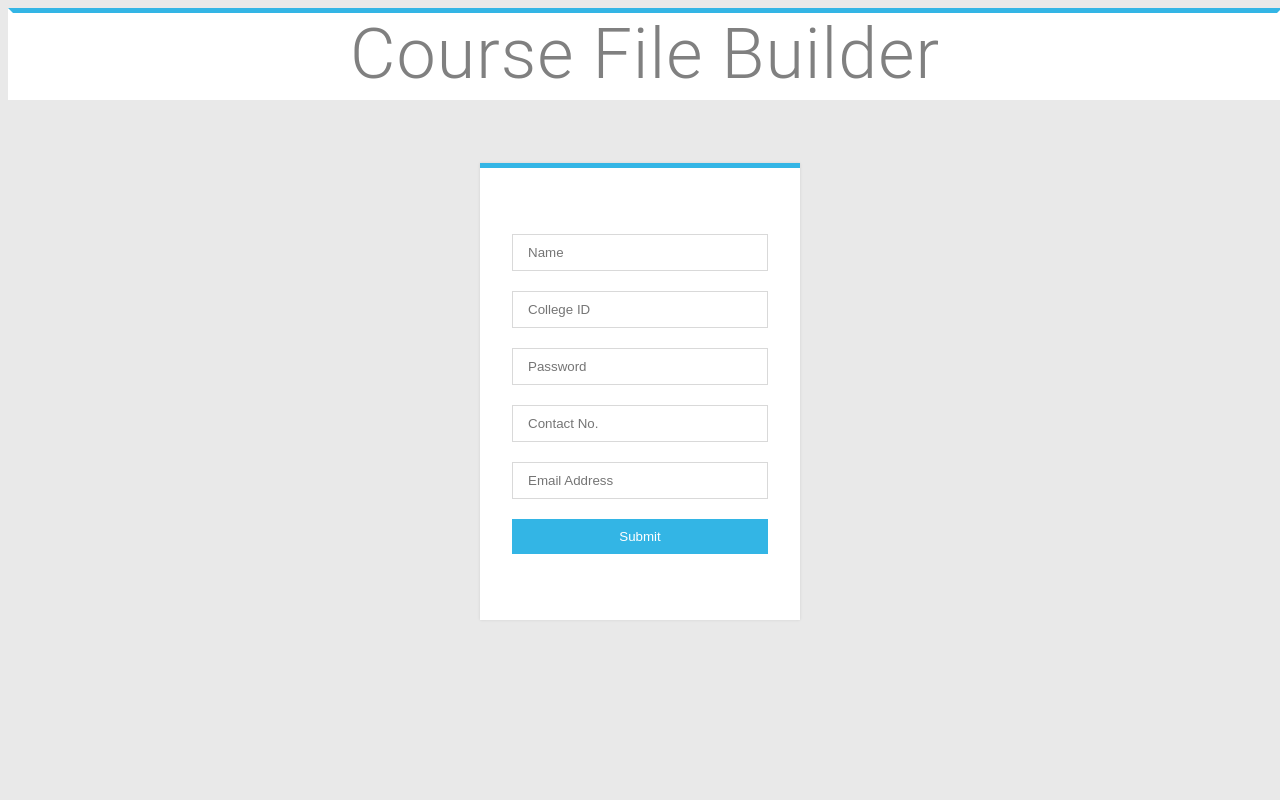
After one commit to aayush-g/CFP-UPES, a PHP site: page /sign_up.php in a window 1280 px wide. The commit adds this page. Run offline with PHP 8.4, Linux system fonts and the light colour scheme.

Commit message:
Add files via upload
Brand new Design. Fixed a lot more things.
Please check out asap.
Reset your database first.

```diff
--- a/ABC.sql
+++ b/ABC.sql
@@ -1,8 +1,9 @@
 USE CFB;
 
 
-CREATE TABLE USER_TAB (USERID VARCHAR(15) PRIMARY KEY, NAME VARCHAR(15), CONTACT_NO VARCHAR(15), PASSWORD VARCHAR(15), DEPARTMENT VARCHAR(15), TYPE INT, BRANCH_NAME VARCHAR(15));
-INSERT INTO USER_TAB VALUES ('12345', 'M&M', '900001000','ABCD@1234','CIT',0,'OSS');
+CREATE TABLE USER_TAB (USERID VARCHAR(15) PRIMARY KEY, NAME VARCHAR(15), CONTACT_NO VARCHAR(15), PASSWORD VARCHAR(15), DEPARTMENT VARCHAR(15), TYPE INT, BRANCH_NAME VARCHAR(15),EMAILID VARCHAR
+(30));
+INSERT INTO USER_TAB VALUES ('12345', 'M&M', '900001000','ABCD@1234','CIT',0,'OSS','ABCD@GMAIL.COM');
 SELECT * FROM USER_TAB;
 
 CREATE TABLE COURSE_TAB (COURSE_CODE VARCHAR(15) PRIMARY KEY, COURSE_TITLE VARCHAR(15), ALLOTTED_TO VARCHAR(15), FOREIGN KEY(ALLOTTED_TO) REFERENCES USER_TAB(USERID), SEMESTER VARCHAR(15));
--- /dev/null
+++ b/sign_up.php
@@ -0,0 +1,42 @@
+<html>
+
+<head>
+<title> Sign up Form</title>
+<link rel="stylesheet" type="text/css" href="style.css">
+<style>
+
+ form{
+
+  display: inline-block;
+ }
+
+ .form1{
+    border:2px solid #ccc;
+  border-color: white;
+  padding: 50px 30px;
+  max-width: 400px;
+  width:80%;
+  background: white;
+  margin:auto;
+}
+</style>
+
+</head>
+
+<body>
+
+ <h1 align="center" class="head1"> Course File Builder </h1><br>
+  <div class="boxed">
+
+   <form action="sign_up_process.php" method="POST" class="form1">
+    <p><input align = "left" type="text" name="name" placeholder="Name" required></p>
+    <p><input align = "left" type="text" name="userid" placeholder="College ID" required></p>
+    <p><input align = "left" type="password" name="password" placeholder="Password" required></p>
+    <p><input align = "left" type="text" name="contact_no" placeholder="Contact No." required></p>
+    <p><input align = "left" type="Email" name="email" placeholder="Email Address" required></p>
+    <p>
+    <input class="myButton" type="submit" name="commit"></p>
+  </form>
+
+  </div>
+</body>
--- a/style.css
+++ b/style.css
@@ -1,59 +1,127 @@
 body {
-    background-color: lightblue;
-    color: black;
-    font-family: trebuchet ms;
-    font-size: 20px;
+  background: #e9e9e9;
+  color: #666666;
+  font-family: 'RobotoDraft', 'Roboto', sans-serif;
+  font-size: 14px;
+  -webkit-font-smoothing: antialiased;
+  -moz-osx-font-smoothing: grayscale;
+
 }
 
 .head1 {
-    font-family: trebuchet ms;
+    font-family: 'RobotoDraft', 'Roboto', sans-serif;
     font-size: 70px;
-    color: black;
+    letter-spacing: 1px;
+    font-weight: 300;
+    color: gray;
     text-align: center;
     background-color: white ;
     border-style: solid;
-    border-width: 2px;
-    border-color: black;
+    border-width: 5px;
+    border-top-color: #33b5e5;
+    border-left-color: white;
+    border-right-color: white;
+    border-bottom-color: white;
     width: 100%;
-    border-left: 2px solid;
-    border-left-color: white;
-    border-right: 2px solid;
-    border-right-color: white;
 
 }
 .myButton {
-    -moz-box-shadow:inset 0px 1px 0px 0px #2e333d;
-    -webkit-box-shadow:inset 0px 1px 0px 0px #2e333d;
-    box-shadow:inset 0px 1px 0px 0px #2e333d;
-    background:-webkit-gradient(linear, left top, left bottom, color-stop(0.05, #ffffff), color-stop(1, #ffffff));
-    background:-moz-linear-gradient(top, #ffffff 5%, #ffffff 100%);
-    background:-webkit-linear-gradient(top, #ffffff 5%, #ffffff 100%);
-    background:-o-linear-gradient(top, #ffffff 5%, #ffffff 100%);
-    background:-ms-linear-gradient(top, #ffffff 5%, #ffffff 100%);
-    background:linear-gradient(to bottom, #ffffff 5%, #ffffff 100%);
-    filter:progid:DXImageTransform.Microsoft.gradient(startColorstr='#ffffff', endColorstr='#ffffff',GradientType=0);
-    background-color:#ffffff;
-    border:1px solid #080808;
-    display:inline-block;
-    cursor:pointer;
-    color:#000000;
-    font-family:trebuchet ms;
-    font-size:13px;
-    font-weight:bold;
-    padding:6px 12px;
-    text-decoration:none;
+   cursor: pointer;
+  background: #33b5e5;
+  width: 100%;
+  border: 0;
+  padding: 10px 15px;
+  color: #ffffff;
+  -webkit-transition: 0.3s ease;
+  transition: 0.3s ease;
+
 }
-.myButton:hover {
-    background:-webkit-gradient(linear, left top, left bottom, color-stop(0.05, #ffffff), color-stop(1, #ffffff));
-    background:-moz-linear-gradient(top, #ffffff 5%, #ffffff 100%);
-    background:-webkit-linear-gradient(top, #ffffff 5%, #ffffff 100%);
-    background:-o-linear-gradient(top, #ffffff 5%, #ffffff 100%);
-    background:-ms-linear-gradient(top, #ffffff 5%, #ffffff 100%);
-    background:linear-gradient(to bottom, #ffffff 5%, #ffffff 100%);
-    filter:progid:DXImageTransform.Microsoft.gradient(startColorstr='#ffffff', endColorstr='#ffffff',GradientType=0);
-    background-color:#ffffff;
+
+ .myButton:hover {
+  background: #178ab4;
 }
-.myButton:active {
-    position:relative;
-    top:1px;
+
+.boxed{
+  position: relative;
+  background: #ffffff;
+
+  max-width: 320px;
+  width:50%;
+  border-top: 5px solid #33b5e5;
+  box-shadow: 0 0 3px rgba(0, 0, 0, 0.1);
+  margin: 0 auto;
 }
+
+input[type=text]{
+   outline: none;
+  display: block;
+  width: 100%;
+  border: 1px solid #d9d9d9;
+
+  margin: 0 0 20px;
+  padding: 10px 15px;
+  box-sizing: border-box;
+  font-weight: 400;
+  -webkit-transition: 0.3s ease;
+  transition: 0.3s ease;
+}
+input[type=password] {
+  outline: none;
+  display: block;
+  width: 100%;
+  border: 1px solid #d9d9d9;
+
+  margin: 0 0 20px;
+  padding: 10px 15px;
+  box-sizing: border-box;
+  font-weight: 400;
+  -webkit-transition: 0.3s ease;
+  transition: 0.3s ease;
+}
+
+input:focus {
+  border: 1px solid #33b5e5;
+  color: #333333;
+
+}
+
+input[type=email] {
+  outline: none;
+
+  display: block;
+  width: 100%;
+  border: 1px solid #d9d9d9;
+  margin: 0 0 20px;
+  padding: 10px 15px;
+  box-sizing: border-box;
+  font-weight: 400;
+  -webkit-transition: 0.3s ease;
+  transition: 0.3s ease;
+}
+
+.form-module {
+  position: relative;
+  background: #ffffff;
+  max-width: 320px;
+  width: 100%;
+  border-top: 5px solid #33b5e5;
+  box-shadow: 0 0 3px rgba(0, 0, 0, 0.1);
+  margin: 0 auto;
+}
+
+
+.toggle {
+  cursor: pointer;
+  position: absolute;
+  top: -0;
+  right: -0;
+  background: #33b5e5;
+  width: 50px;
+  height: 30px;
+  margin: -5px 0 0;
+  color: #ffffff;
+  font-size: 12px;
+  line-height: 30px;
+  text-align: center;
+  padding: 5px;
+}
```
Also changed, not shown: login.php (+59 -24 lines), login_check.php (added, +34 -0 lines), sign_up_process.php (added, +35 -0 lines).
